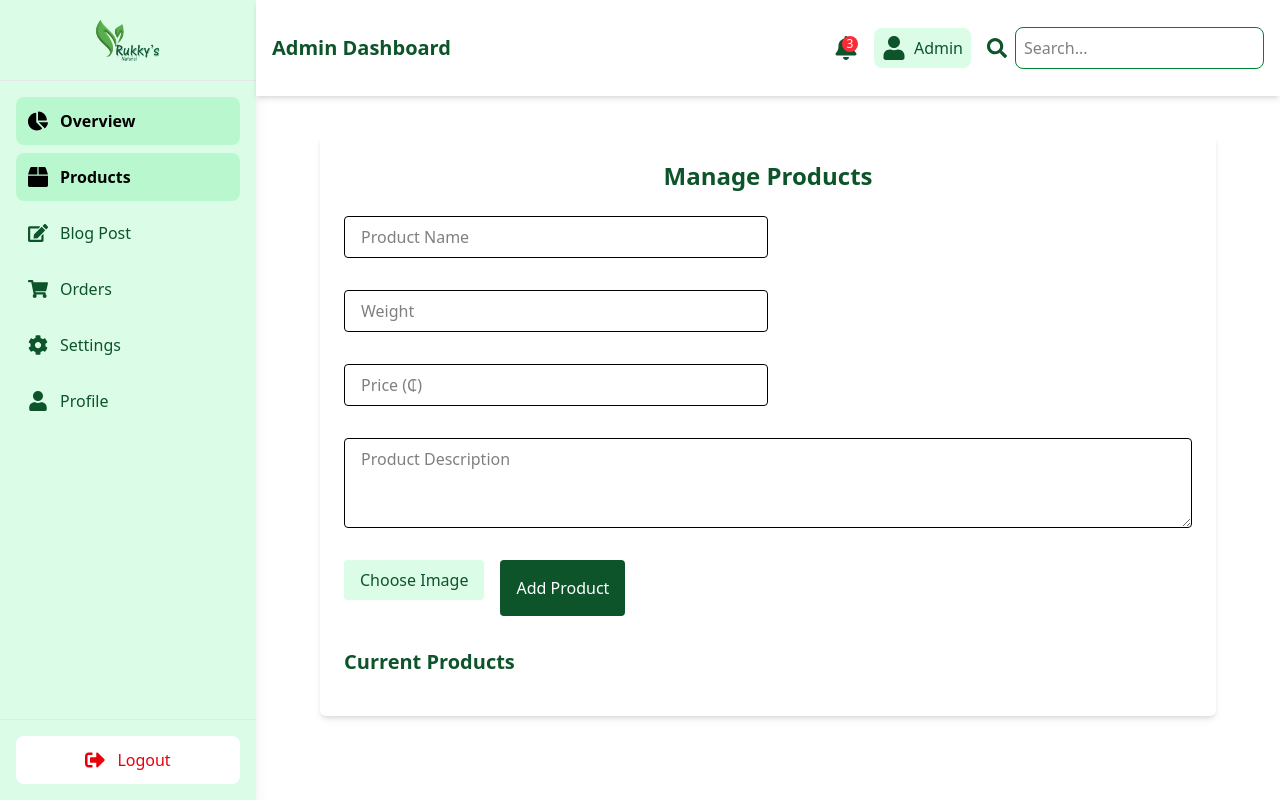
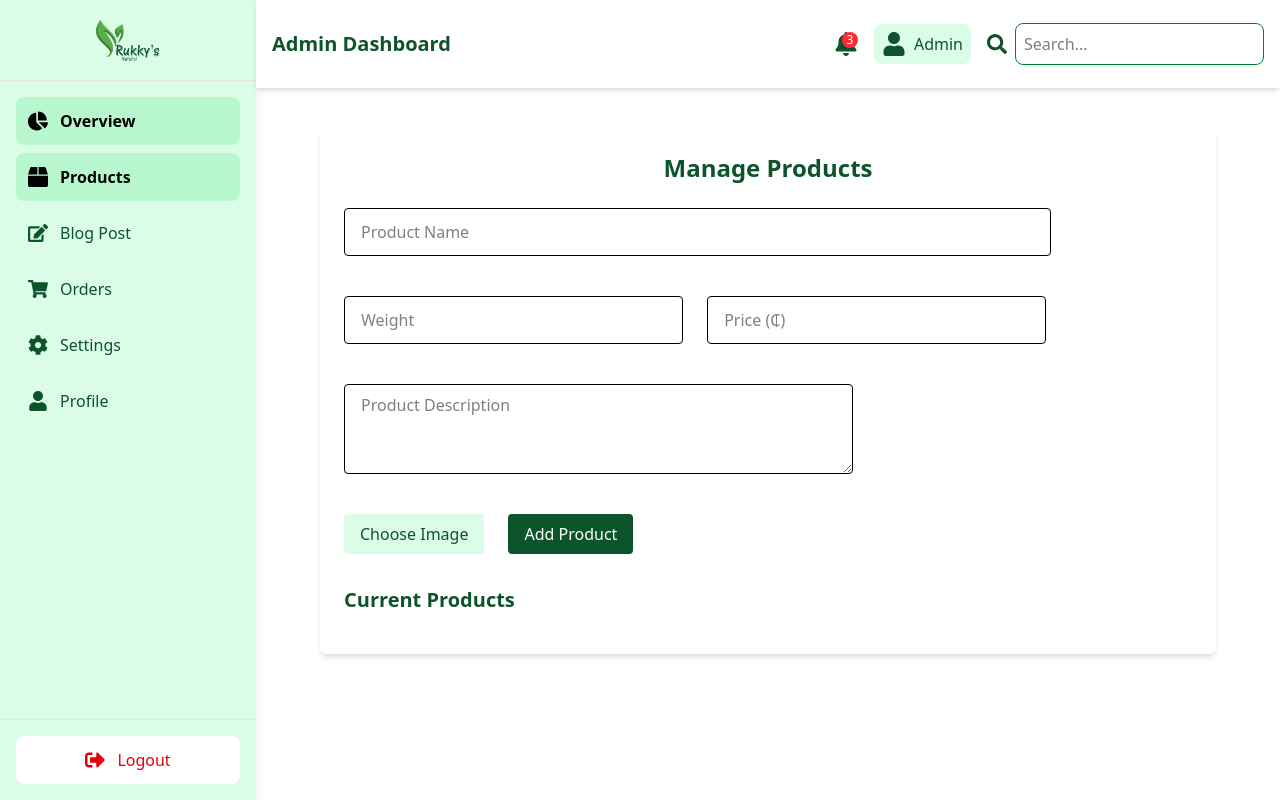
Before and after one commit to Rukky-s-Naturals/Rukkys_Naturals, a React (Vite) app: page /dashboard/dashProducts in a window 1280 px wide. Built offline with nearby package versions, Linux system fonts and the light colour scheme.

Commit message:
effect chnages

```diff
--- a/src/adminDashboard/DashProducts.jsx
+++ b/src/adminDashboard/DashProducts.jsx
@@ -47,46 +47,47 @@ const DashboardProducts = () => {
           <h1 className="text-2xl font-bold text-green-900 text-center mb-6">Manage Products</h1>
 
           {/* Add Product Form */}
-        <div className="space-y-4 flex flex-wrap gap-4">
+          <div className="space-y-4 flex flex-wrap gap-6">
             <input
               type="text"
               placeholder="Product Name"
               value={newProduct.name}
               onChange={(e) => setNewProduct({ ...newProduct, name: e.target.value })}
-            className="w-1/2 px-4 py-2 border rounded"
+              className="w-5/6 px-4 py-2 h-12 border rounded"
             />
             <input
               type="text"
               placeholder="Weight"
               value={newProduct.weight}
               onChange={(e) => setNewProduct({ ...newProduct, weight: e.target.value })}
-            className="w-1/2 px-4 py-2 border rounded"
+              className="w-2/5 px-4 py-2 h-12 border rounded"
             />
             <input
               type="number"
               placeholder="Price (₵)"
               value={newProduct.price}
               onChange={(e) => setNewProduct({ ...newProduct, price: e.target.value })}
-            className="w-1/2 px-4 py-2 border rounded"
+              className="w-2/5 px-4 py-2 h-12 border rounded"
             />
             <textarea
               placeholder="Product Description"
               value={newProduct.description}
               onChange={(e) => setNewProduct({ ...newProduct, description: e.target.value })}
-            className="w-full px-4 py-2 border rounded"
+              className="w-3/5 px-4 py-2 border rounded"
               rows="3"
             />
-          <div className="flex items-center space-x-4">
+           <div className="flex flex-col w-full gap-6 items-start sm:flex-row sm:items-center">
+  <div className="flex flex-col items-start">
     <label className="bg-green-100 text-green-900 px-4 py-2 rounded cursor-pointer">
       Choose Image
       <input type="file" onChange={handleImageChange} className="hidden" />
     </label>
     {selectedImagePreview && (
-              <>
+      <div className="flex items-center gap-2 mt-2">
         <img
           src={selectedImagePreview}
           alt="Selected"
-                  className="w-16 h-16 object-cover rounded border"
+          className="w-20 h-20 object-cover rounded border"
         />
         <button
           type="button"
@@ -94,19 +95,22 @@ const DashboardProducts = () => {
             setSelectedImagePreview(null);
             setNewProduct({ ...newProduct, image: null });
           }}
-                  className="text-red-600 hover:underline"
+          className="text-red-600 hover:underline text-sm cursor-pointer"
         >
           Remove Image
         </button>
-              </>
+      </div>
     )}
   </div>
   <button
     onClick={handleAddProduct}
-            className="bg-green-900 text-white px-4 py-1 rounded hover:bg-green-700"
+    className="bg-green-900 text-white px-4 py-2 rounded hover:bg-green-700 sm:mt-0 mt-4"
   >
     Add Product
   </button>
+</div>
+
+
           </div>
 
           {/* Products List */}
--- a/src/components/DashNavbar.jsx
+++ b/src/components/DashNavbar.jsx
@@ -8,7 +8,7 @@ const DashNav = () => {
   const toggleDropdown = () => setDropdownVisible(!dropdownVisible);
 
   return (
-    <div className="w-full h-24 bg-white shadow-md flex items-center justify-between px-4">
+    <div className="w-full h-22 bg-white shadow-md flex items-center justify-between px-4">
       {/* Title */}
       <div className="flex items-center gap-2">
         <span className="text-xl font-bold text-green-900">Admin Dashboard</span>
```
Lines whose indentation alone changed are shown as unchanged.
